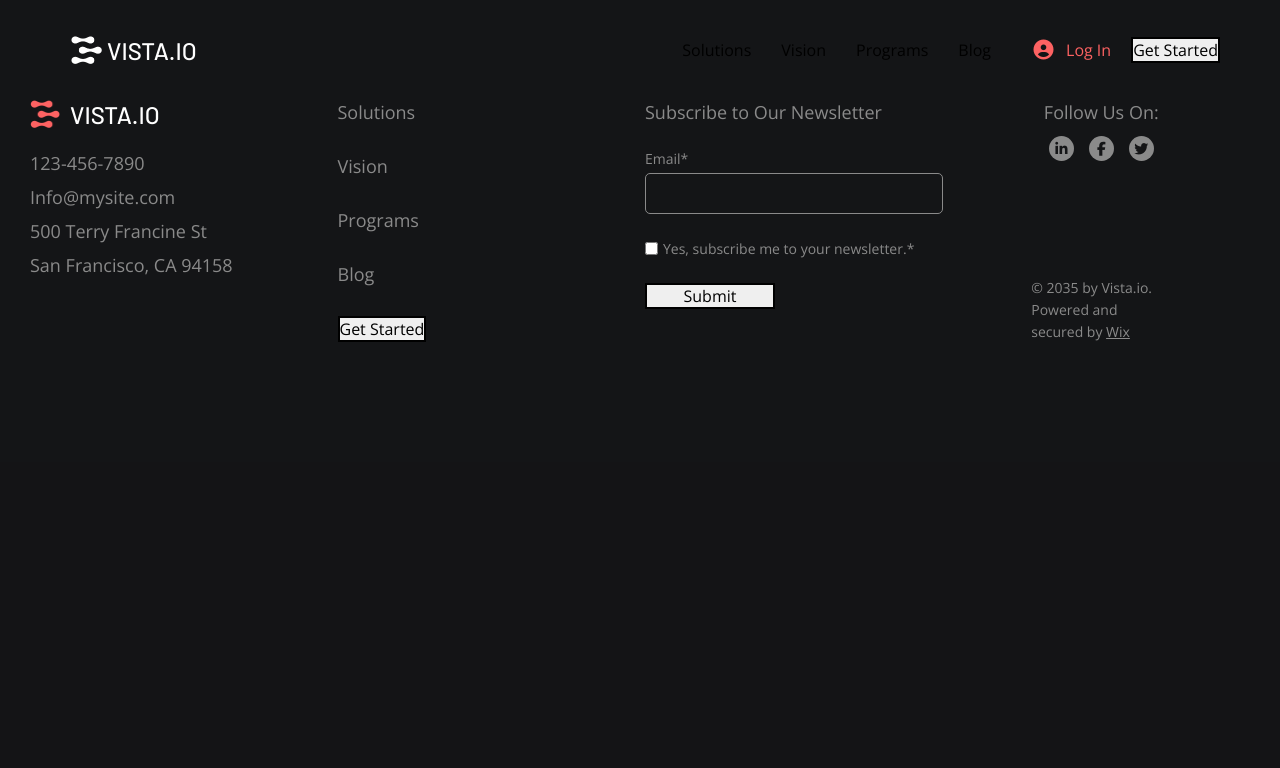
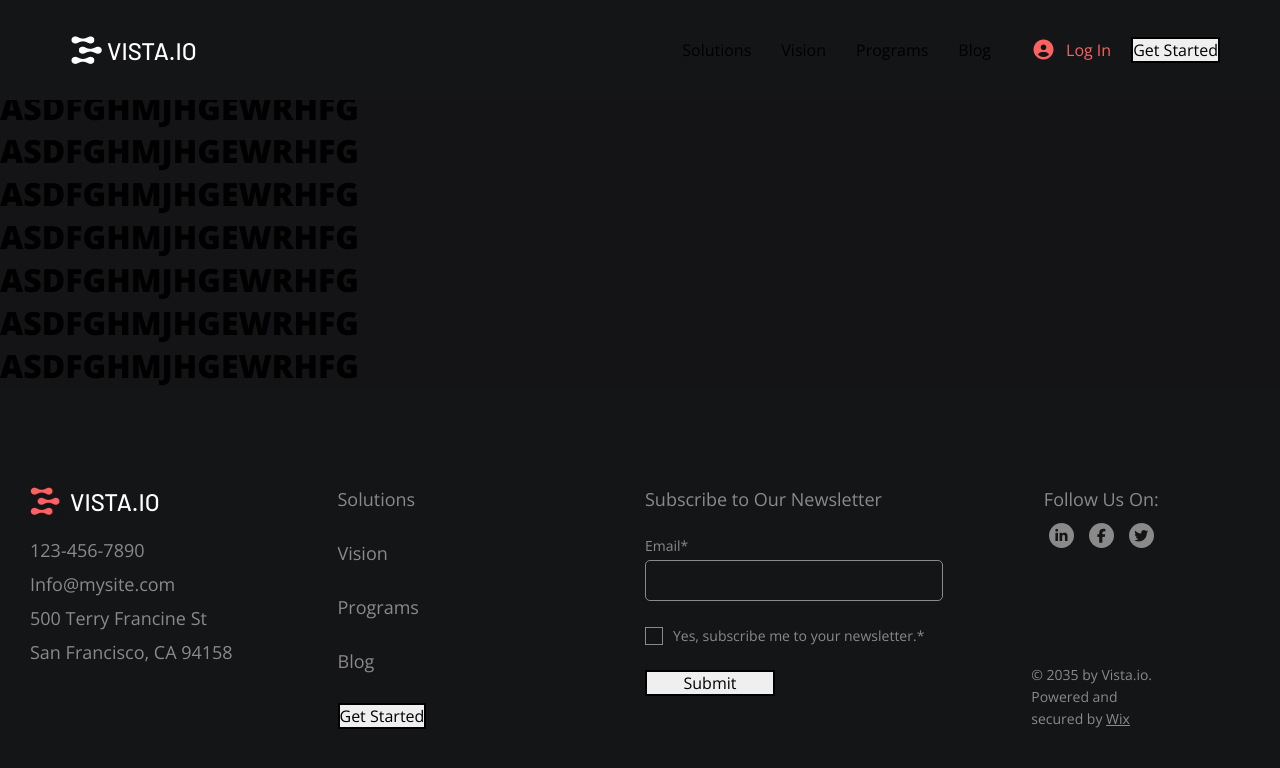
Before and after one commit to Dachi2424/React_First_project, a React (Vite) app: page /solutions in a window 1280 px wide. Shown: the top 768 px of the page. Built offline with nearby package versions, Linux system fonts and the light colour scheme.

Commit message:
davamtavre home page

```diff
--- a/src/App.jsx
+++ b/src/App.jsx
@@ -2,14 +2,19 @@ import { Routes, Route } from "react-router-dom"
 import Header from "./components/Header/Header"
 import Footer from "./components/Footer/Footer"
 import Home from "./components/Home/Home"
+import Solutions from "./components/Solutions/Solutions"
 
 function App() {
+
+
+
 
   return (
     <>
       <Header />
       <Routes>
         <Route path="/" element={<Home />} />
+        <Route path="/solutions" element={<Solutions />} />
       </Routes>
       <Footer />
     </>
--- a/src/components/Footer/Footer.jsx
+++ b/src/components/Footer/Footer.jsx
@@ -33,14 +33,14 @@ function Footer(){
           <form className='footer__form'>
             <p className='footer__form-heading'>Subscribe to Our Newsletter</p>
             <div className='footer__input-container'>
-              <label className='footer__label'>Email*</label>
-              <input className='footer__input' type="email" />
+              <label className='footer__label' htmlFor="email">Email*</label>
+              <input className='footer__input' type="email" id="email" />
             </div>
             <div className='footer__checkbox-container'>
-              <input className='footer__checkbox' type="checkbox" />
-              <label className='footer__label'>Yes, subscribe me to your newsletter.*</label>
+              <input className='footer__checkbox' type="checkbox" id="newsletter"/>
+              <label className='footer__label' htmlFor='newsletter'>Yes, subscribe me to your newsletter.*</label>
             </div>
-            <button className='footer__submit-button'>Submit</button>
+            <button className='footer__submit-button' type='submit'>Submit</button>
           </form>
         </div>
         <div className='footer__grid-child footer__grid-child--last'>
--- a/src/components/Footer/Footer.scss
+++ b/src/components/Footer/Footer.scss
@@ -103,7 +103,33 @@
       display: flex;
       align-self: flex-start;
       align-items: center;
-      gap: 5px;
+      gap: 10px;
+    }
+    &__label{
+      cursor: pointer;
+    }
+    &__checkbox{
+      appearance: none;
+      -webkit-appearance: none;
+      height: 18px;
+      width: 18px;
+      background-color: #141416;
+      border: 1px solid #8a8a8a;
+      cursor: pointer;
+      display: flex;
+      align-items: center;
+      justify-content: center;
+      &::after{
+        font-family: "Font Awesome 7 Free";
+        content: "\f00c";
+        font-weight: 900;
+        color: white;
+        display: none;
+        font-size: 12px;
+      }
+      &:checked:after{
+        display: unset;
+      }
     }
     &__submit-button{
       width: 100%;
--- a/src/components/Header/Header.jsx
+++ b/src/components/Header/Header.jsx
@@ -1,6 +1,7 @@
 import './Header.scss'
 import Logo from '../../assets/logo.png'
 import { useRef } from 'react';
+import { NavLink } from 'react-router-dom';
 
 function Header(){
 
@@ -42,10 +43,10 @@ function Header(){
         </div>
         <nav className='header__mobile-nav'>
           <ul className='header__mobile-ul'>
-            <li className='header__mobile-li'>Solutions</li>
-            <li className='header__mobile-li'>Vision</li>
-            <li className='header__mobile-li'>Programs</li>
-            <li className='header__mobile-li'>Blog</li>
+            <li className='header__mobile-li'><NavLink to="/solutions" className={({isActive}) => isActive ? "header__mobile-link header__mobile-link--active" : "header__mobile-link"}>Solutions</NavLink></li>
+            <li className='header__mobile-li'><NavLink to="/vision" className={({isActive}) => isActive ? "header__mobile-link header__mobile-link--active" : "header__mobile-link"}>Vision</NavLink></li>
+            <li className='header__mobile-li'><NavLink to="/programs" className={({isActive}) => isActive ? "header__mobile-link header__mobile-link--active" : "header__mobile-link"}>Programs</NavLink></li>
+            <li className='header__mobile-li'><NavLink to="/blog" className={({isActive}) => isActive ? "header__mobile-link header__mobile-link--active" : "header__mobile-link"}>Blog</NavLink></li>
           </ul>
         </nav>
       </div>
--- a/src/components/Header/Header.scss
+++ b/src/components/Header/Header.scss
@@ -67,7 +67,8 @@
       z-index: -10;
       background-color: var(--main-color);
       width: 100%;
-      height: 100svh;
+      height: 100dvh;
+      overflow-y: auto;
       transform: translateY(-20%);
       opacity: 0;
       transition: .4s;
@@ -122,6 +123,13 @@
     &__mobile-li{
       font-size: 30px;
       cursor: pointer;
+    }
+    &__mobile-link{
+      text-decoration: none;
+      color: white;
+      &--active{
+        color: var(--secondary-color);
+      }
     }
   }
 }
--- /dev/null
+++ b/src/components/Solutions/Solutions.jsx
@@ -0,0 +1,38 @@
+import "./Solutions.scss"
+
+
+function Solutions(){
+  return (
+    <>
+    <h1>
+      ASDFGHMJHGEWRHFG
+    </h1>
+    <h1>
+      ASDFGHMJHGEWRHFG
+    </h1>
+    <h1>
+      ASDFGHMJHGEWRHFG
+    </h1>
+    <h1>
+      ASDFGHMJHGEWRHFG
+    </h1>
+    <h1>
+      ASDFGHMJHGEWRHFG
+    </h1>
+    <h1>
+      ASDFGHMJHGEWRHFG
+    </h1>
+    <h1>
+      ASDFGHMJHGEWRHFG
+    </h1>
+    <h1>
+      ASDFGHMJHGEWRHFG
+    </h1>
+    <h1>
+      ASDFGHMJHGEWRHFG
+    </h1>
+    </>
+  );
+}
+
+export default Solutions;
```
Also changed, not shown: src/components/Solutions/Solutions.scss (added).
